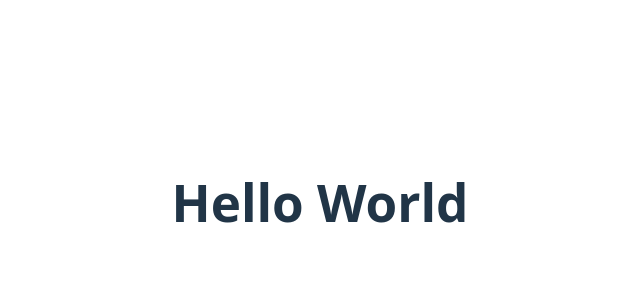
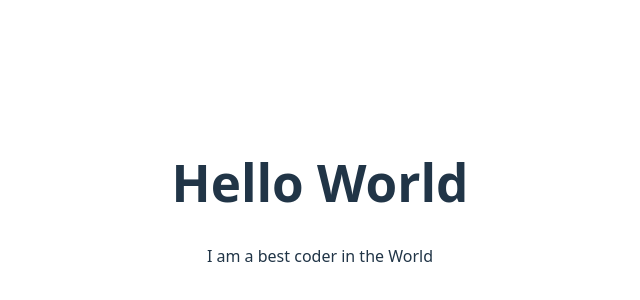
Before and after one commit to Sanket1516/React-App, a React (Vite) app in the folder my-react-app/: page / in a window 1280 px wide. Shown: the part 198-498 px from the top of the page, without its empty margins (320-960 px from the left). Built offline with nearby package versions, Linux system fonts and the light colour scheme.

Commit message:
creation and use of the components

```diff
--- a/my-react-app/src/App.jsx
+++ b/my-react-app/src/App.jsx
@@ -1,5 +1,37 @@
 import './App.css'
-function App() {
-  return <h1>Hello World</h1>;
+// function App() {
+//   return <h1>Hello World</h1>;
+// }
+
+//how to create a component
+function Title() {
+  return (
+    //content it haves to return
+  <h1>Hello World</h1>
+  );
 }
+
+function Paragraph(){
+  return (
+    <p>I am a best coder in the World</p>
+  );
+}
+
+//if we have to return a single component
+// function App() {
+//   //to use the component
+//   return <Title />;
+// }
+
+
+//if we have to return multiple component
+function App(){
+  return (
+    <div>
+      <Title/>
+      <Paragraph/>
+    </div>
+  );
+}
+
 export default App
```
